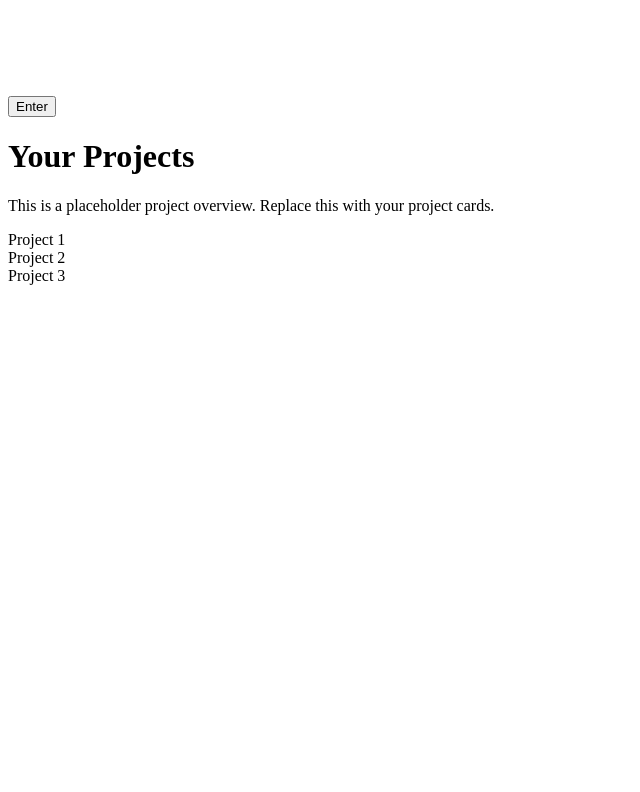
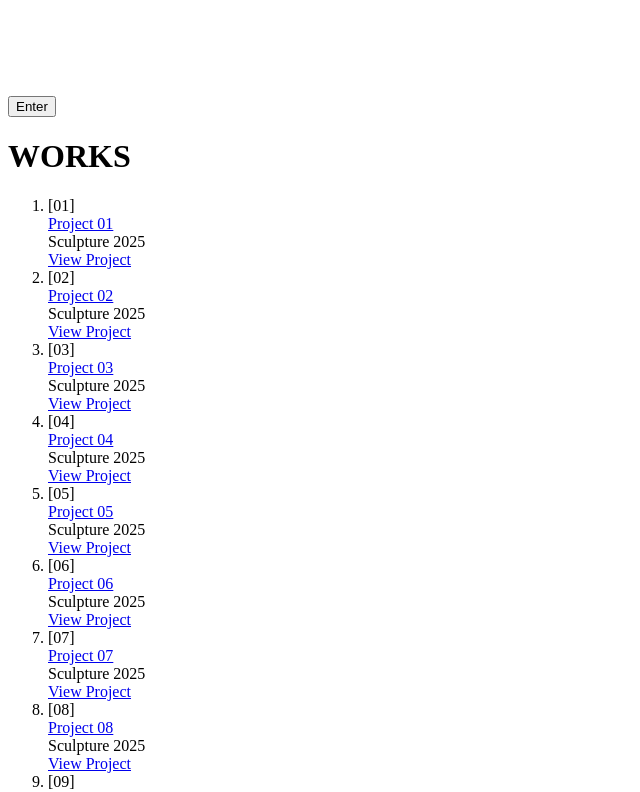
Before and after one commit to Vaghabund/Website, a React (Vite) app in the folder react-app/: page / in a window 1280 px wide. Shown: the part 1520-2312 px from the top of the page, without its empty margins (0-640 px from the left). Before the commit the page ends 1813 px from the top, so only its background shows below. Built offline with nearby package versions, Linux system fonts and the light colour scheme; the HTML template or start-up script is replaced by a standard one.

Commit message:
Metaball: hardcode inverted palette; fix canvas stacking and CTA visibility; raise portfolio z-index

```diff
--- a/react-app/src/components/MetaballIntro.jsx
+++ b/react-app/src/components/MetaballIntro.jsx
@@ -7,6 +7,7 @@ const MetaballIntro = forwardRef(function MetaballIntro({ phase, onMobileEnter,
   const cursorCanvasRef = useRef(null)
   const animationRef = useRef(null)
   const ballsRef = useRef([])
+  const phaseRef = useRef(phase)
   const timelineRef = useRef(null)
   const groupTransform = useRef({ x:0, y:0, scale:1 })
 
@@ -15,6 +16,11 @@ const MetaballIntro = forwardRef(function MetaballIntro({ phase, onMobileEnter,
       startFullTransition(cb)
     }
   }))
+
+  useEffect(() => {
+    // keep latest phase in a ref so animation loop can read it without re-subscribing
+    phaseRef.current = phase
+  }, [phase])
 
   useEffect(() => {
   const canvas = canvasRef.current
@@ -76,8 +82,8 @@ const MetaballIntro = forwardRef(function MetaballIntro({ phase, onMobileEnter,
             ball.y = cy + Math.sin(ball.orbitAngle)*ball.orbitRadius
           }
         }
-      } else if(!mouseMoved) {
-        // if no mouse movement after startup, keep orbiting
+      } else if(!mouseMoved || phaseRef.current !== 'interactive') {
+        // if no mouse movement after startup OR app is not in interactive phase, keep orbiting
         if(ball.isCenter){
           // pulse
         } else {
@@ -116,7 +122,9 @@ const MetaballIntro = forwardRef(function MetaballIntro({ phase, onMobileEnter,
 
     function draw(){
   // subtle trail (partial clear) to make motion feel fluid
-      ctx.fillStyle = 'rgba(0,0,0,0.1)'
+  // Colors are hardcoded to the 'inverted' look (light background with dark blobs)
+  const inverted = true
+      ctx.fillStyle = inverted ? 'rgba(255,255,255,0.12)' : 'rgba(0,0,0,0.12)'
       ctx.fillRect(0,0,width,height)
 
       // Apply group transform by translating context
@@ -127,13 +135,21 @@ const MetaballIntro = forwardRef(function MetaballIntro({ phase, onMobileEnter,
       ctx.translate(gx, gy)
       ctx.scale(gs, gs)
 
-      ctx.globalCompositeOperation = 'screen'
+  // Use 'screen' for light-on-dark mode, but when inverted (dark blobs on light bg)
+  // use normal compositing so dark shapes render correctly.
+  ctx.globalCompositeOperation = inverted ? 'source-over' : 'screen'
       for(const b of ballsRef.current){
         const g = ctx.createRadialGradient(b.x, b.y, 0, b.x, b.y, b.radius)
+        if(inverted){
+          g.addColorStop(0, 'rgba(0,0,0,0.95)')
+          g.addColorStop(0.7, 'rgba(0,0,0,0.3)')
+          g.addColorStop(1, 'rgba(0,0,0,0)')
+        } else {
           g.addColorStop(0, b.color)
           // try to preserve varying alpha similar to original
           g.addColorStop(0.7, b.color.replace(/0\.(\d+)/, function(m,p){ return '0.3' }))
           g.addColorStop(1, 'rgba(0,0,0,0)')
+        }
         ctx.fillStyle = g
         ctx.beginPath()
         ctx.arc(b.x, b.y, b.radius, 0, Math.PI*2)
@@ -148,14 +164,22 @@ const MetaballIntro = forwardRef(function MetaballIntro({ phase, onMobileEnter,
       // cursor drawn separately on cursor canvas (so metaball canvas can have partial clear trailing)
       // main canvas does not draw the cursor here
 
-      // draw cursor overlay
+      // always clear cursor overlay first to avoid stuck drawings
+      cctx.clearRect(0,0,width,height)
+      // draw cursor overlay if we have seen movement
       if(mouseMoved){
-        cctx.clearRect(0,0,width,height)
   cctx.save()
-        cctx.globalCompositeOperation = 'screen'
+  // draw cursor with normal composite when inverted so dark cursor shows up,
+  // otherwise use screen for a subtle glow on dark backgrounds
+  cctx.globalCompositeOperation = inverted ? 'source-over' : 'screen'
         const g = cctx.createRadialGradient(mouseX, mouseY, 0, mouseX, mouseY, 10)
+        if(inverted){
+          g.addColorStop(0, 'rgba(0,0,0,0.9)')
+          g.addColorStop(0.7, 'rgba(0,0,0,0.3)')
+        } else {
           g.addColorStop(0, 'rgba(255,255,255,0.9)')
           g.addColorStop(0.7, 'rgba(255,255,255,0.3)')
+        }
         g.addColorStop(1, 'rgba(0,0,0,0)')
         cctx.fillStyle = g
         cctx.beginPath()
@@ -181,22 +205,38 @@ const MetaballIntro = forwardRef(function MetaballIntro({ phase, onMobileEnter,
   function onMove(e){ if(!allowMouse) return; mouseX = e.clientX; mouseY = e.clientY; mouseMoved = true }
   function onPointerDown(e){/* placeholder */}
   function onDblClick(e){ if(timelineRef.current) return; if(onDoubleClick) onDoubleClick() }
-  function onClick(e){ if(onMobileEnter) onMobileEnter() }
+  function onClick(e){ /* single click intentionally disabled for transition */ }
+
+  // allow keyboard activation: Enter or Space
+  function onKeyDown(e){
+    if(timelineRef.current) return
+    if(e.key === 'Enter' || e.key === ' ' || e.key === 'Spacebar'){
+      if(onDoubleClick) onDoubleClick()
+      else if(onMobileEnter) onMobileEnter()
+    }
+  }
 
   canvas.addEventListener('mousemove', onMove)
+  // also listen globally so elements like buttons don't prevent pointer tracking
+  window.addEventListener('pointermove', onMove)
   canvas.addEventListener('pointerdown', onPointerDown)
   canvas.addEventListener('dblclick', onDblClick)
-  canvas.addEventListener('click', onClick)
+  // do NOT start transition on single click of canvas
+  // global keyboard listener
+  window.addEventListener('keydown', onKeyDown)
   canvas.addEventListener('touchmove', (e)=>{ if(!allowMouse) return; const t = e.touches[0]; mouseX = t.clientX; mouseY = t.clientY; mouseMoved = true }, { passive:false })
+  window.addEventListener('touchmove', (e)=>{ if(!allowMouse) return; const t = e.touches[0]; mouseX = t.clientX; mouseY = t.clientY; mouseMoved = true }, { passive:false })
 
     // cleanup
     return () => {
       cancelAnimationFrame(animationRef.current)
       window.removeEventListener('resize', resize)
       canvas.removeEventListener('mousemove', onMove)
+      window.removeEventListener('pointermove', onMove)
   canvas.removeEventListener('pointerdown', onPointerDown)
   canvas.removeEventListener('dblclick', onDblClick)
-      canvas.removeEventListener('click', onClick)
+  window.removeEventListener('keydown', onKeyDown)
+      window.removeEventListener('touchmove', (e)=>{ if(!allowMouse) return; const t = e.touches[0]; mouseX = t.clientX; mouseY = t.clientY; mouseMoved = true })
     }
   }, [onDoubleClick])
 
@@ -234,12 +274,21 @@ const MetaballIntro = forwardRef(function MetaballIntro({ phase, onMobileEnter,
       for(let i=0;i<balls.length;i++){ balls[i].x = positions[i].x; balls[i].y = positions[i].y }
     }})
 
-    // Phase 2: scale down to 30% and move group to top-left over 0.6s (start immediately after 0.3s)
+    // Phase 2: scale down and move group to top-left over 0.6s (start immediately after 0.3s)
     const targetScale = 0.3
-    // top-left target: 10% padding from top-left in screen coords, transform to group translation
+    // top-left target: padding from top-left in screen coords
     const paddingX = 30, paddingY = 30
-    const targetGroupX = - (window.innerWidth/2 - paddingX) // move group's center to near left
-    const targetGroupY = - (window.innerHeight/2 - paddingY)
+    // Compute group translation so that the group's center (cx,cy) after scaling lands at (paddingX,paddingY):
+    // We want gx + gs * cx = paddingX  => gx = paddingX - gs * cx
+    const targetGroupX = paddingX - targetScale * cx
+    const targetGroupY = paddingY - targetScale * cy
+
+    // Zero velocities after formation to avoid momentum during the group transform
+    tl.add(() => {
+      for(const b of balls){ b.vx = 0; b.vy = 0 }
+    })
+
+    // No color inversion tween: colors are fixed to the chosen (inverted) palette.
 
     tl.to(groupTransform.current, { duration: 0.6, scale: targetScale, x: targetGroupX, y: targetGroupY, ease: 'power2.inOut', onUpdate: () => {
       // force redraw via requestAnimationFrame by leaving the loop running
--- a/react-app/src/components/PortfolioContent.jsx
+++ b/react-app/src/components/PortfolioContent.jsx
@@ -1,18 +1,33 @@
 import React from 'react'
+
+const SAMPLE_PROJECTS = Array.from({length:12}).map((_,i)=>({
+  id: i+1,
+  code: String(i+1).padStart(2,'0'),
+  title: `Project ${String(i+1).padStart(2,'0')}`,
+  category: 'Sculpture',
+  year: 2025,
+  href: '#'
+}))
 
 export default function PortfolioContent({ phase }){
   // phase: 'interactive' | 'transitioning' | 'portfolio'
   const visible = phase === 'portfolio' || phase === 'transitioning'
   return (
     <div className={`portfolio-content ${visible? 'visible':''}`} aria-hidden={phase!=='portfolio'}>
-      <main className="projects">
-        <h1>Your Projects</h1>
-        <p>This is a placeholder project overview. Replace this with your project cards.</p>
-        <div className="project-grid">
-          <div className="card">Project 1</div>
-          <div className="card">Project 2</div>
-          <div className="card">Project 3</div>
-        </div>
+      <main className="projects home-list-root">
+        <h1 className="home-heading">WORKS</h1>
+        <ol className="home-list">
+          {SAMPLE_PROJECTS.map(p => (
+            <li key={p.id} className="home-item">
+              <div className="index">[{p.code}]</div>
+              <div className="meta">
+                <a className="project-title" href={p.href} onClick={(e)=>e.preventDefault()}>{p.title}</a>
+                <div className="project-sub">{p.category} <span className="year">{p.year}</span></div>
+              </div>
+              <a className="view-link" href={p.href} onClick={(e)=>e.preventDefault()}>View Project</a>
+            </li>
+          ))}
+        </ol>
       </main>
     </div>
   )
--- a/react-app/src/styles.css
+++ b/react-app/src/styles.css
@@ -1,16 +1,28 @@
 *{box-sizing:border-box;margin:0;padding:0}
 html,body,#root{height:100%}
 .app-root{height:100vh;overflow:hidden}
-.metaball-canvas{position:fixed;top:0;left:0;width:100%;height:100%;cursor:none}
-.cursor-canvas{position:fixed;top:0;left:0;width:100%;height:100%;pointer-events:none;z-index:2}
-.intro-root{position:relative;height:100vh}
-.enter-cta{position:absolute;right:20px;top:20px;background:rgba(255,255,255,0.08);border:1px solid rgba(255,255,255,0.2);color:white;padding:10px;border-radius:20px;backdrop-filter:blur(6px);cursor:pointer}
+.metaball-canvas{position:fixed;top:0;left:0;width:100%;height:100%;cursor:none;z-index:0;pointer-events:none}
+.cursor-canvas{position:fixed;top:0;left:0;width:100%;height:100%;pointer-events:none;z-index:5}
+.intro-root{position:relative;height:100vh;z-index:0}
+.enter-cta{position:absolute;right:20px;top:20px;background:rgba(255,255,255,0.08);border:1px solid rgba(0,0,0,0.08);color:#000;padding:10px;border-radius:20px;backdrop-filter:blur(6px);cursor:pointer;z-index:15}
 .enter-cta.mobile{left:50%;transform:translateX(-50%);bottom:24px;top:auto}
 .projects{padding:40px;color:white;background:linear-gradient(180deg,#000,#111);height:100vh}
 .project-grid{display:grid;grid-template-columns:repeat(auto-fit,minmax(200px,1fr));gap:20px;margin-top:20px}
 .card{background:rgba(255,255,255,0.05);padding:20px;border-radius:12px}
 
 .bg-transition{position:fixed;inset:0;z-index:0;background:#000}
-.portfolio-content{position:fixed;inset:0;z-index:5;pointer-events:none;opacity:0;display:flex;align-items:flex-start;justify-content:center;padding-top:100px}
+.portfolio-content{position:fixed;inset:0;z-index:60;pointer-events:none;opacity:0;display:flex;align-items:flex-start;justify-content:center;padding-top:100px}
 .portfolio-content.visible{opacity:1;pointer-events:auto;transition:opacity 0.8s ease}
 .projects{width:100%;max-width:1000px}
+
+/* Home list inspired by johannesthiel.com */
+.home-list-root{padding:48px 40px;color:#000;background:#fff;min-height:100vh}
+.home-heading{font-family: 'Helvetica Neue', Arial, sans-serif;font-weight:700;letter-spacing:6px;margin-bottom:24px;color:#000}
+.home-list{list-style:none;padding:0;margin:0;counter-reset:works}
+.home-item{display:flex;align-items:flex-start;gap:20px;padding:18px 0;border-top:1px solid rgba(0,0,0,0.06)}
+.home-item:first-of-type{border-top:0}
+.index{color:rgba(0,0,0,0.65);min-width:80px;font-family:monospace}
+.meta{flex:1}
+.project-title{color:#000;text-decoration:none;font-size:18px;font-weight:600}
+.project-sub{color:rgba(0,0,0,0.55);font-size:13px;margin-top:6px}
+.view-link{color:rgba(0,0,0,0.65);text-decoration:none;margin-left:12px;font-size:13px}
```
Lines whose indentation alone changed are shown as unchanged.
